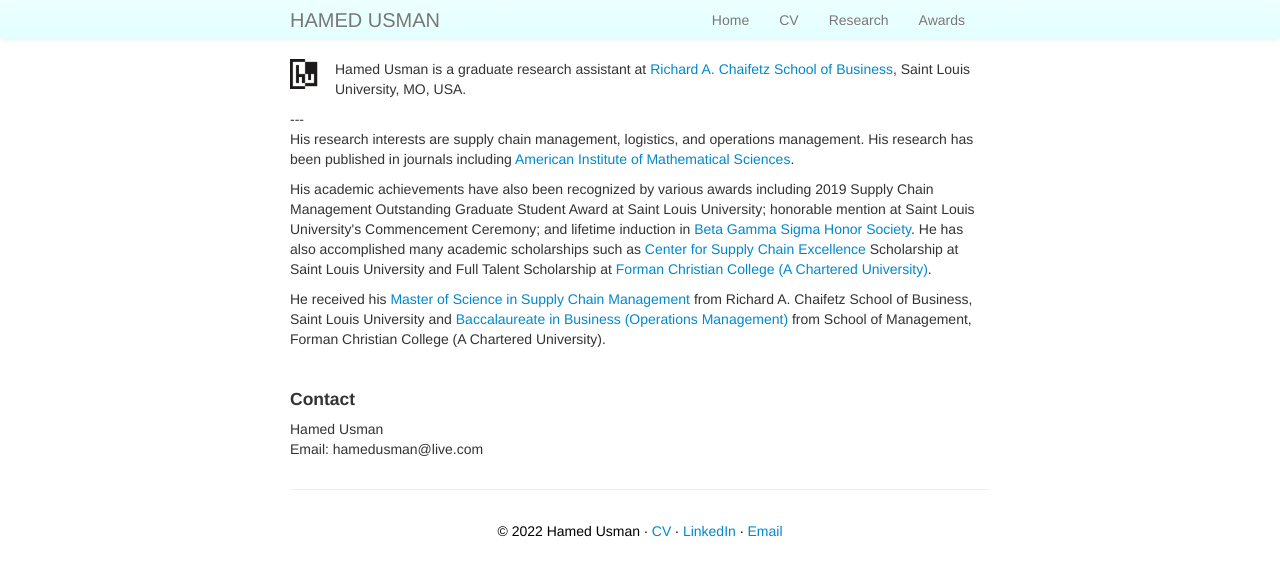
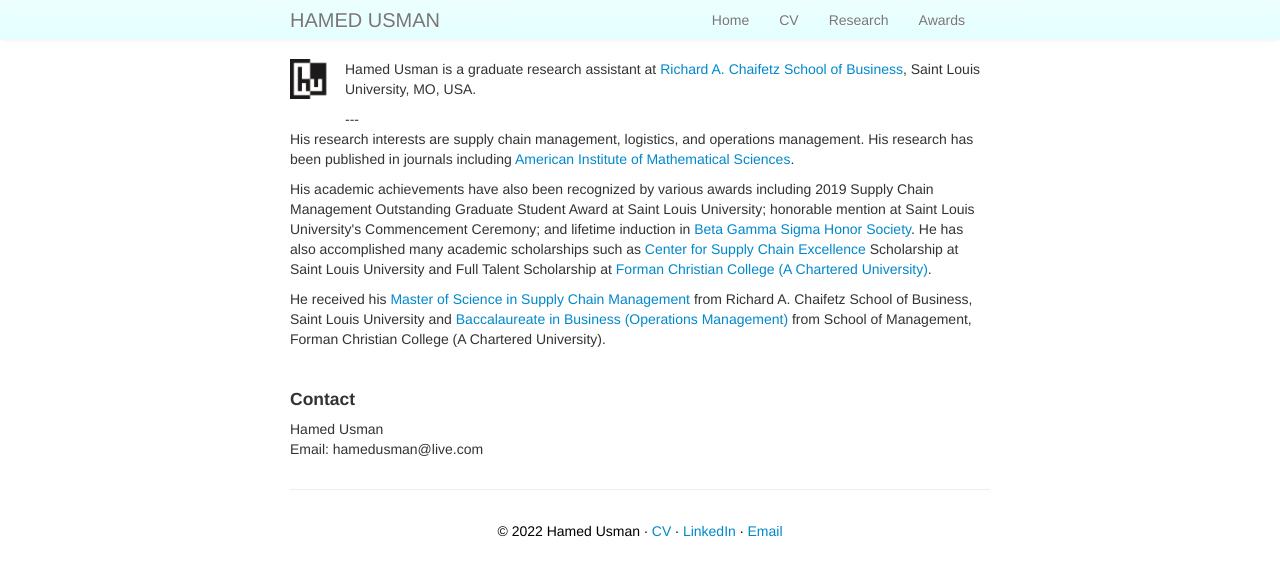
Before and after one commit to hamedusman/hamedusman.github.io, a Jekyll site: the page built from index.md, in a window 1280 px wide. Shown: the top 576 px of the page. Built offline with Jekyll 4.4.1, drawn with Linux system fonts in a browser that asks for light colours.

Commit message:
Update my_custom_css.css

```diff
--- a/assets/themes/twitter/css/my_custom_css.css
+++ b/assets/themes/twitter/css/my_custom_css.css
@@ -30,10 +30,10 @@
 }
 
 #hu  {
- width: 30px;
- height: 30px;
+ width: 40px;
+ height: 40px;
  float: left;
- margin: 0 15px 0 0;
+ margin: 0 15px 15px 0;
 }
 
 a:hover img {
```
